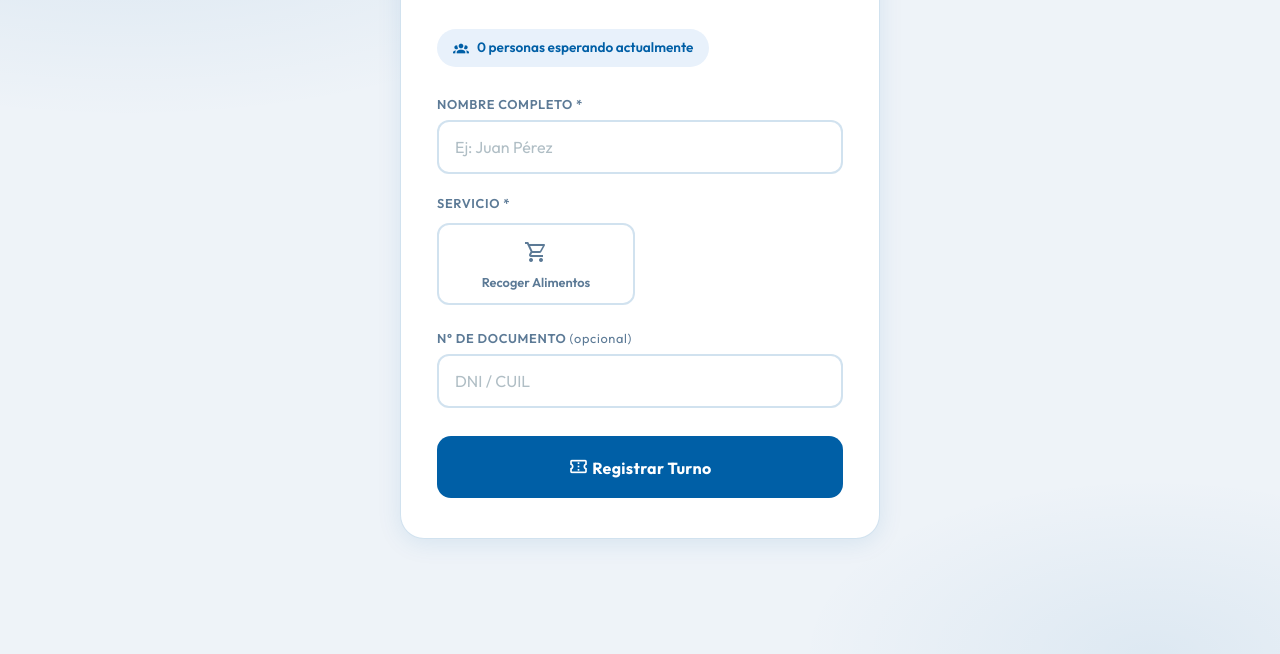
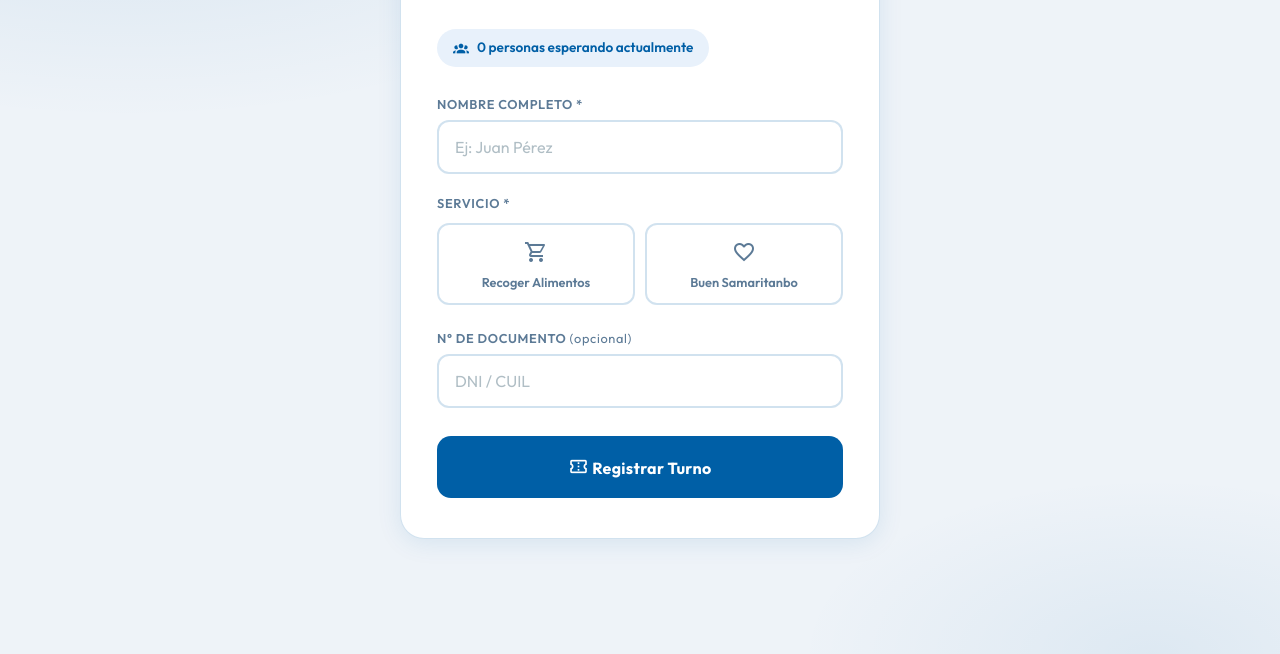
Before and after one commit to sistemasbancodealimentos-design/turnos_fubam_2, a website: page registrar_turno.html in a window 1280 px wide. Shown: the part 204-858 px from the top of the page. Drawn offline with nearby package versions, Linux system fonts and the light colour scheme; no server answers.

Commit message:
Add files via upload

```diff
--- a/registrar_turno.html
+++ b/registrar_turno.html
@@ -393,6 +393,7 @@ const API = 'http://localhost:3000/api';
 
 const SERVICIOS = [
   { value: 'Recoger Alimentos',  label: 'Recoger Alimentos',  icon: 'mdi-cart-outline' },
+  { value: 'Buen Samaritanbo', label: 'Buen Samaritanbo', icon: 'mdi-heart-outline' },
 ];
 
 Vue.createApp({
```
